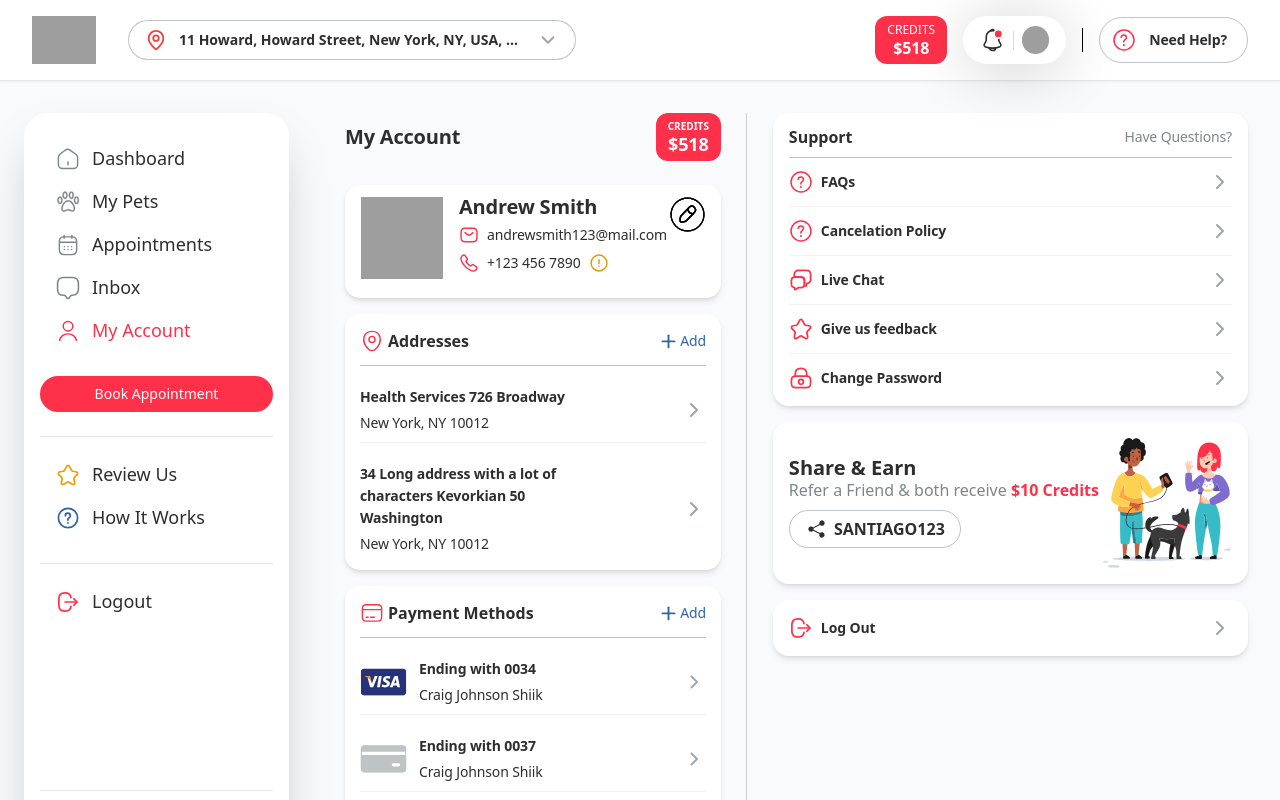
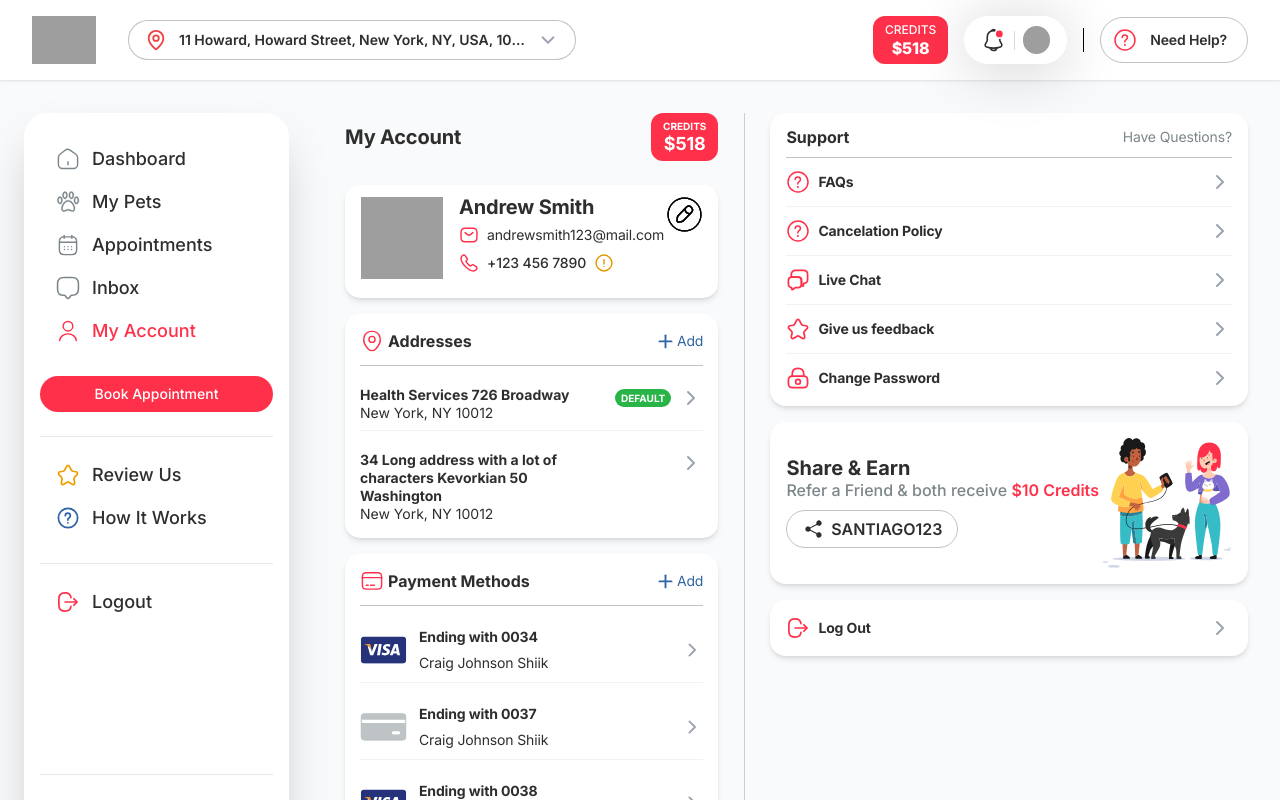
Before and after one commit to rajmahesuriya19/groomit-web, a React (Vite) app: page /user/account in a window 1280 px wide. Shown: the top 800 px of the page. Built offline with nearby package versions, Linux system fonts and the light colour scheme; grey boxes are pictures that could not be loaded.

Commit message:
Added: Changes

```diff
--- a/index.html
+++ b/index.html
@@ -1,13 +1,24 @@
 <!DOCTYPE html>
 <html lang="en">
+
 <head>
   <meta charset="UTF-8" />
   <link rel="icon" type="image/svg+xml" href="/vite.svg" />
+
+  <!-- Google Fonts -->
+  <link rel="preconnect" href="https://fonts.googleapis.com">
+  <link rel="preconnect" href="https://fonts.gstatic.com" crossorigin>
+  <link
+    href="https://fonts.googleapis.com/css2?family=Inter:ital,opsz,wght@0,14..32,100..900;1,14..32,100..900&display=swap"
+    rel="stylesheet">
+
   <meta name="viewport" content="width=device-width, initial-scale=1.0" />
   <title>Vite + React</title>
 </head>
+
 <body>
   <div id="root"></div>
   <script type="module" src="/src/main.jsx"></script>
 </body>
+
 </html>
--- a/src/index.css
+++ b/src/index.css
@@ -2,6 +2,6 @@
 @tailwind components;
 @tailwind utilities;
 
-:root {
-  --font-poppins: 'Poppins', sans-serif;
+body {
+  @apply font-inter;
 }
--- a/src/pages/account/account.jsx
+++ b/src/pages/account/account.jsx
@@ -1,5 +1,6 @@
 import React, { useState } from 'react';
 import { Plus, ChevronRight } from 'lucide-react';
+import Tooltip from "@mui/material/Tooltip";
 import avatar from '../../assets/icon/user-big.svg';
 import Edit2 from '../../assets/icon/edit.svg';
 import Mail from '../../assets/icon/sms-red.svg';
@@ -31,7 +32,7 @@ const supportItems = [
 ];
 
 const addressItems = [
-  { title: 'Health Services 726 Broadway', label: 'New York, NY 10012' },
+  { title: 'Health Services 726 Broadway', label: 'New York, NY 10012', selected: 'Yes' },
   { title: '34 Long address with a lot of characters Kevorkian 50 Washington', label: 'New York, NY 10012' },
 ];
 
@@ -51,7 +52,17 @@ const Account = () => {
   const [hasServiceAddress, setHasServiceAddress] = useState(true);
   const [hasCard, setHasCard] = useState(true);
   const [groomerExist, setGroomerExist] = useState(true);
+  const [tooltipText, setTooltipText] = useState("Click to Copy");
   const isEditMode = true;
+
+  const handleClick = () => {
+    navigator.clipboard.writeText("SANTIAGO123");
+    setTooltipText("Clicked");
+
+    setTimeout(() => {
+      setTooltipText("Click to Copy");
+    }, 2000);
+  };
 
   return (
     <div className="p-4 md:p-8 grid grid-cols-1 md:grid-cols-[auto_auto_auto] gap-6">
@@ -162,21 +173,25 @@ const Account = () => {
             {addressItems.map((item, index) => (
               <div
                 key={item.label}
-                className={`flex justify-between items-center pt-2 ${index !== addressItems.length - 1 ? 'pb-2 border-b border-[#F2F2F2]' : 'pb-0'
+                className={`flex justify-between items-start pt-2 ${index !== addressItems.length - 1 ? 'pb-2 border-b border-[#F2F2F2]' : 'pb-0'
                   }`}
               >
-                <div className="flex flex-col gap-1 w-[219px]">
-                  <span className="text-[14px] font-bold text-[#2E2E2E] leading-[22px] tracking-[-0.01em] font-inter">
+                <div className="flex flex-col w-[220px]">
+                  <span className="text-[14px] font-bold text-[#2E2E2E] leading-[18px] font-inter">
                     {item.title}
                   </span>
-                  <span className="text-[14px] font-normal text-[#2E2E2E] leading-[22px] tracking-[-0.01em] font-inter">
+                  <span className="text-[14px] font-normal text-[#2E2E2E] leading-[18px] font-inter">
                     {item.label}
                   </span>
                 </div>
+                <div className="flex items-center gap-2">
+                  {item?.selected && <div className="bg-[#28B446] text-white text-[10px] font-bold uppercase rounded-full px-[6px] h-[18px] flex items-center justify-center font-inter">
+                    Default
+                  </div>}
                   <ChevronRight size={24} className="text-gray-400" />
                 </div>
+              </div>
             ))}
-
           </div>
         ) : (
           <div className="rounded-[15px] shadow-md bg-white p-[15px] flex items-center justify-center">
@@ -386,12 +401,37 @@ const Account = () => {
                 $10 Credits
               </span>
             </p>
-            <div className="w-[172px] h-[38px] flex items-center justify-center gap-[5px] mt-2 border border-[#BEC3C5] px-4 py-1 rounded-full text-sm font-medium tracking-wide">
+            <Tooltip
+              title={tooltipText}
+              arrow
+              placement="top"
+              componentsProps={{
+                tooltip: {
+                  sx: {
+                    backgroundColor: "black",
+                    color: "white",
+                    fontSize: 12,
+                    padding: "6px 12px",
+                    borderRadius: "4px",
+                  },
+                },
+                arrow: {
+                  sx: {
+                    color: "black",
+                  },
+                },
+              }}
+            >
+              <div
+                onClick={handleClick}
+                className="w-[172px] h-[38px] flex items-center justify-center gap-[5px] mt-2 border border-[#BEC3C5] px-4 py-1 rounded-full text-sm font-medium tracking-wide cursor-pointer"
+              >
                 <img src={Share} alt="Share Icon" className="w-[24px] h-[24px]" />
                 <p className="text-[16px] font-semibold text-[#2E2E2E] leading-[100%] tracking-[0] font-inter text-center">
                   SANTIAGO123
                 </p>
               </div>
+            </Tooltip>
           </div>
           <img src={Earn} alt="Share & Earn" className="w-[130px] h-[130px] object-contain" />
         </div>
--- a/tailwind.config.cjs
+++ b/tailwind.config.cjs
@@ -19,7 +19,7 @@ module.exports = {
   theme: {
     extend: {
       fontFamily: {
-        sans: ['Inter var', ...defaultTheme.fontFamily.sans],
+        inter: ['Inter', 'sans-serif'],
       },
     },
   },
```
Lines whose indentation alone changed are shown as unchanged.
